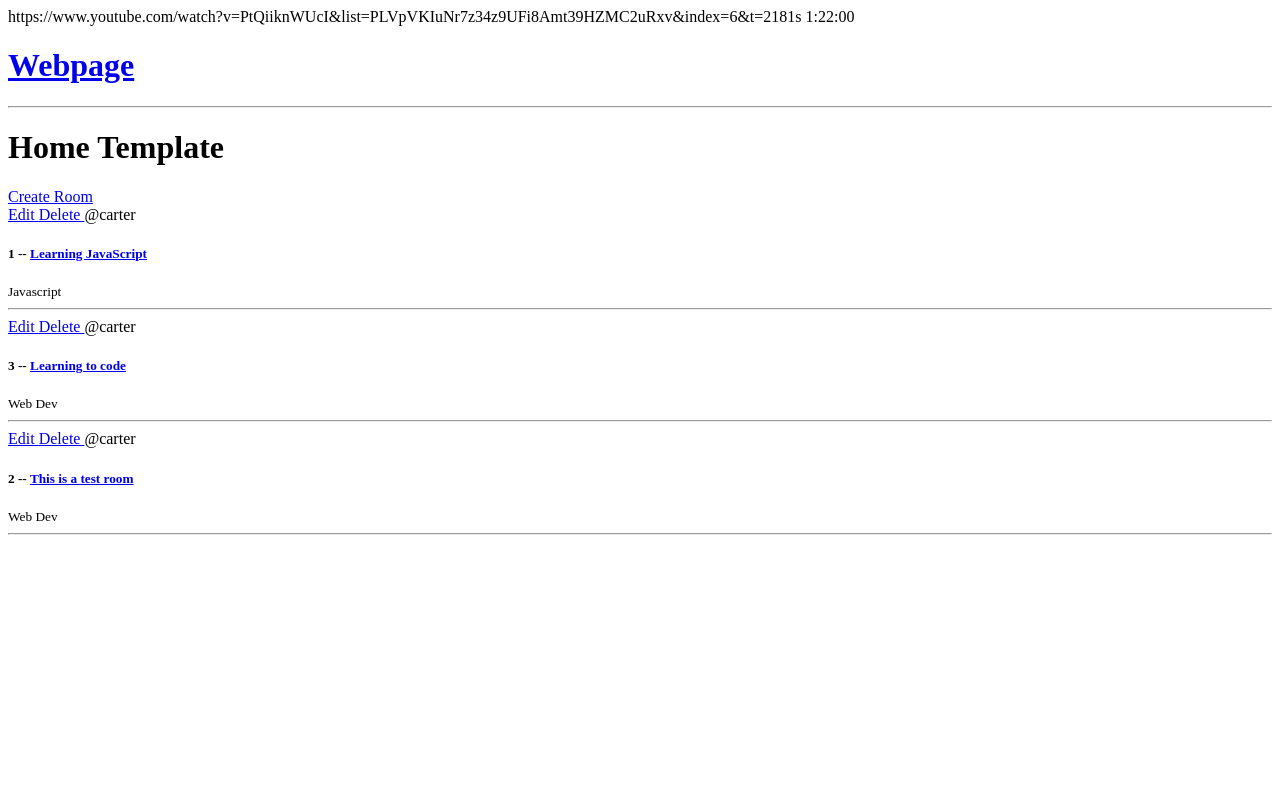
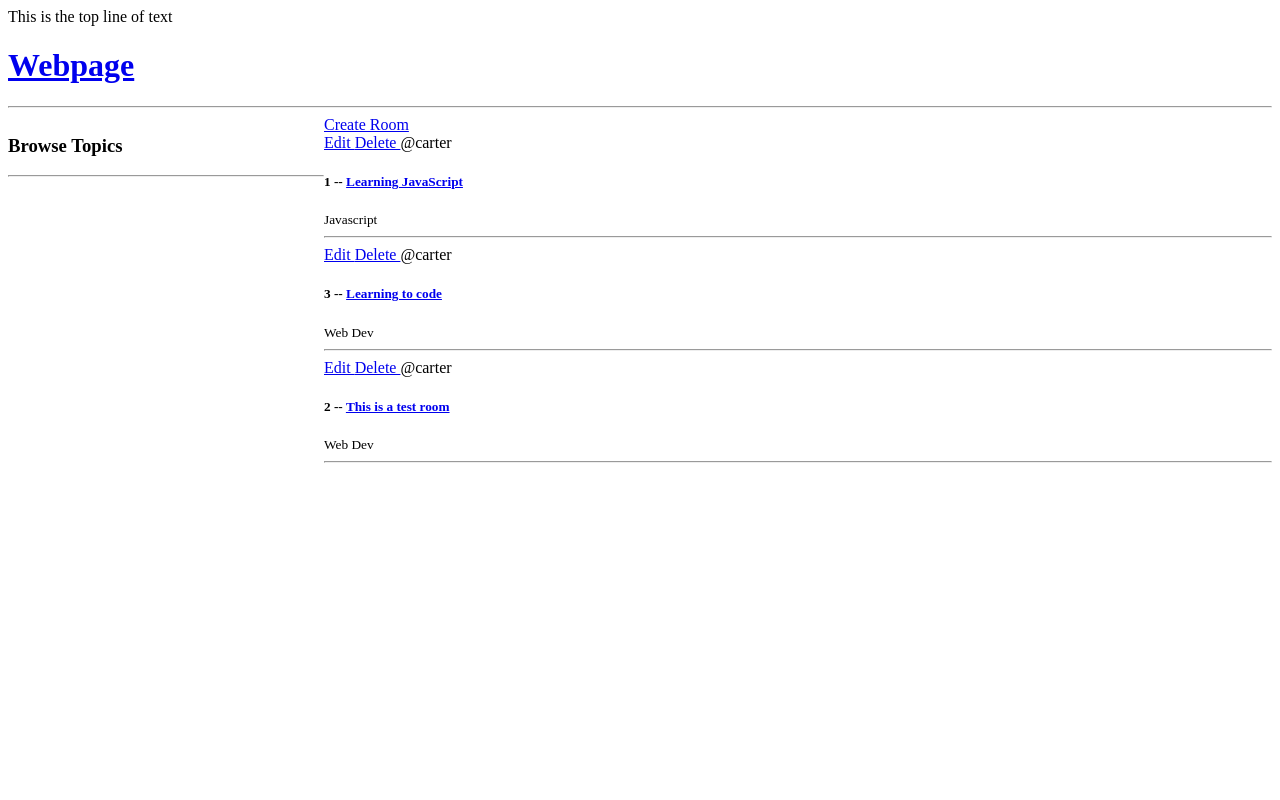
Before and after one commit to cscarte/django_website, a Django app: page / in a window 1280 px wide. Run offline with Django 4.2, Linux system fonts and the light colour scheme; data comes from the database, SQL or seed files in the repository.

Commit message:
10/15/23

```diff
--- a/base/views.py
+++ b/base/views.py
@@ -1,6 +1,6 @@
 from django.http import HttpResponse
 from django.shortcuts import render, redirect
-from .models import Room
+from .models import Room, Topic
 from .forms import RoomForm
 
 
@@ -15,7 +15,8 @@
 
 def home(request):
     list_rooms = Room.objects.all()
-    context = {'rooms': list_rooms}
+    topic = Topic.objects.all()
+    context = {'rooms': list_rooms, 'topic': topic}
     return render(request, 'base/home.html', context)
 
 
@@ -46,11 +47,11 @@
 
 
 def update_room(request, pk):
-    room = Room.objects.get(id=pk)
+    room_update = Room.objects.get(id=pk)
     form = RoomForm(instance=room)
 
     if request.method == 'POST':
-        form = RoomForm(request.POST, instance=room)
+        form = RoomForm(request.POST, instance=room_update)
         if form.is_valid():
             form.save()
             return redirect('home')
@@ -60,8 +61,8 @@
 
 
 def delete_room(request, pk):
-    room = Room.objects.get(id=pk)
+    room_delete = Room.objects.get(id=pk)
     if request.method == 'POST':
-        room.delete()
+        room_delete.delete()
         return redirect('home')
     return render(request, 'base/delete.html', {'object': room})
--- a/templates/base/home.html
+++ b/templates/base/home.html
@@ -1,11 +1,29 @@
-https://www.youtube.com/watch?v=PtQiiknWUcI&list=PLVpVKIuNr7z34z9UFi8Amt39HZMC2uRxv&index=6&t=2181s 1:22:00
+This is the top line of text
 
 {% extends 'base/main.html' %}
 {% block content %}
-    <h1>Home Template</h1>
+
+    <style>
+        .home-container {
+            display: grid;
+            grid-template-columns: 1fr 3fr;
+        }
+    </style>
+
+    <div class="home-container">
+        <div>
+            <h3>Browse Topics</h3>
+            <hr>
+            {% for topic in topics %}
+                <div>
+                    <a href="{% url 'home' %}?q={{ topic.name }}">{{ topic.name }}</a>
+                </div>
+            {% endfor %}
+        </div>
+
+
         <div>
             <div>
-
                 <a href="{% url 'create-room' %}">Create Room</a>
                 {% for room in rooms %}
                     <div>
@@ -19,4 +37,5 @@
                 {% endfor %}
             </div>
         </div>
+    </div>
 {% endblock %}
--- a/templates/base/room.html
+++ b/templates/base/room.html
@@ -1,6 +1,6 @@
 {% extends 'base/main.html' %}
 
 {% block content %}
-    <h1>{{ room.name }} Template</h1>
+    <h1>{{ room.name }}</h1>
 
 {% endblock %}
```
Lines whose indentation alone changed are shown as unchanged.
